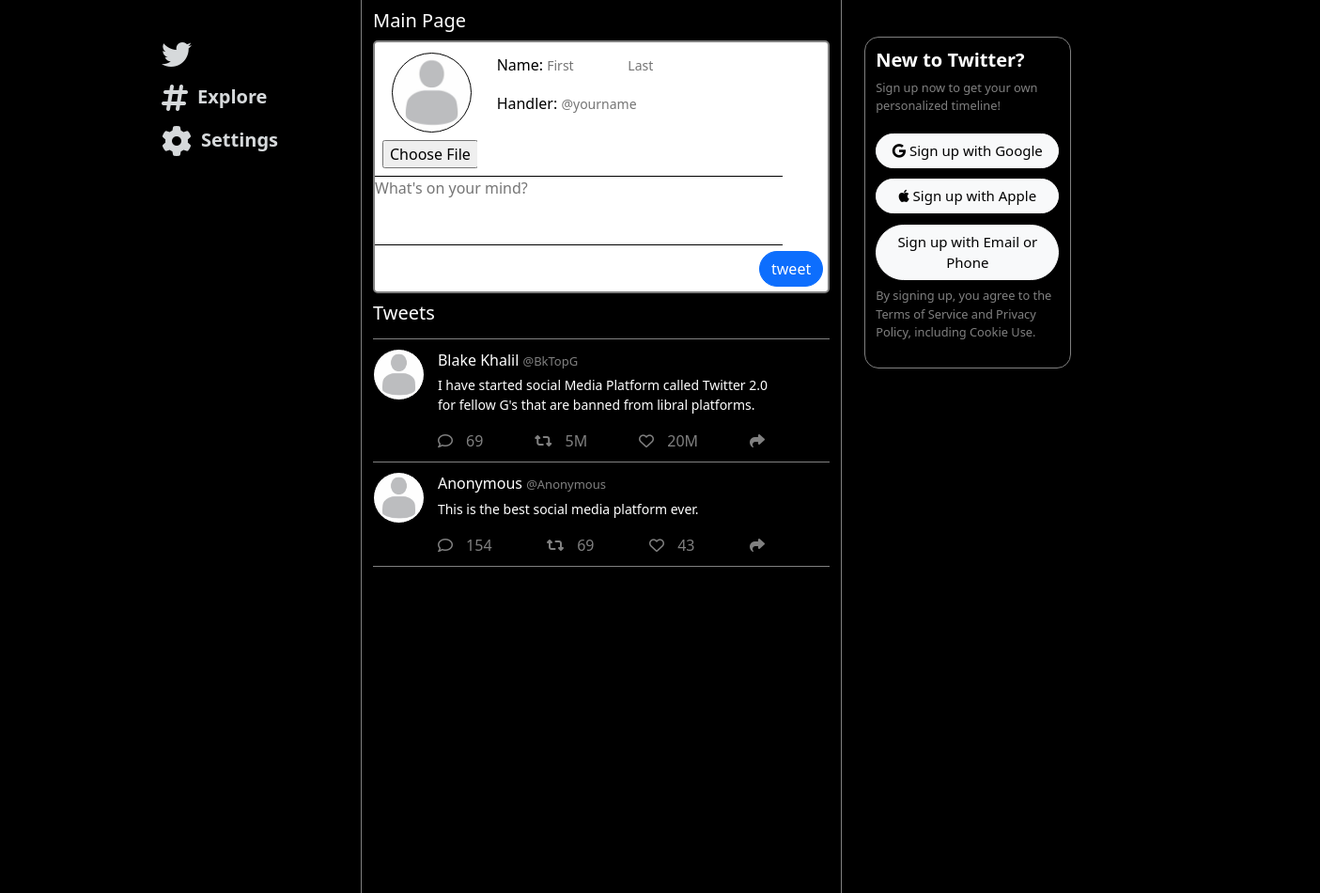
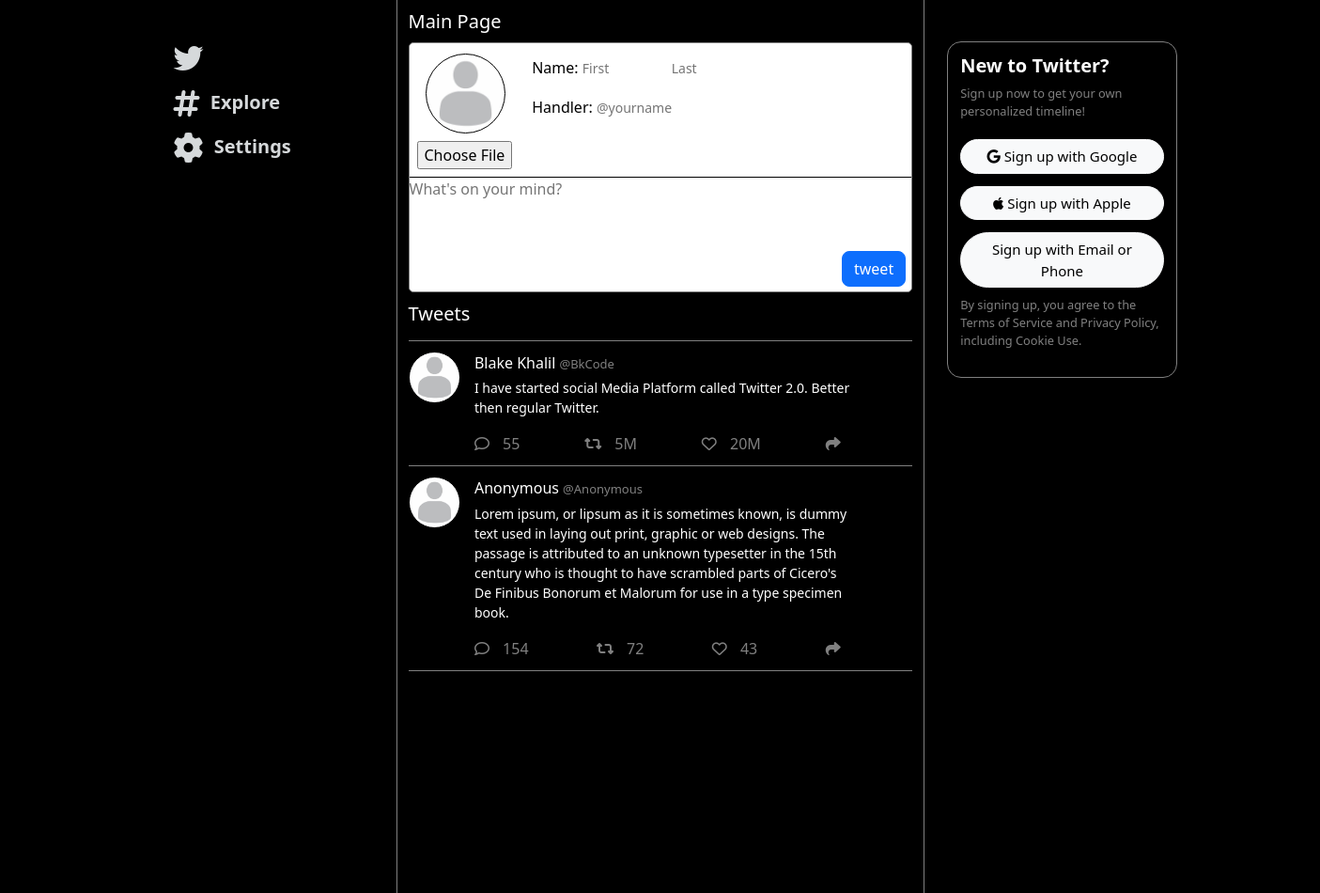
Before and after one commit to Blake556/Twitter, a plain HTML site: page index.html in a window 1280 px wide. Shown: the whole page at 94% size, 1405 px wide, since content can reach past the window. Drawn offline with nearby package versions, Linux system fonts and the light colour scheme.

Commit message:
style update

```diff
--- a/index.css
+++ b/index.css
@@ -2,11 +2,13 @@
     box-sizing: border-box;
     margin: 0;
     padding: 0;
+
 }
 
 body {
     background-color: black;
     color: white;
+    min-width: 1405px;
 }
 
 /* .main-image {
@@ -70,7 +72,7 @@ li {
     height: auto;
     margin-top: 2%;
     padding-top: .5%;
-    border: 2px solid gray;
+    border: 1px solid gray;
     border-radius: 5px;
     display: flex;
     flex-wrap: wrap;
@@ -153,12 +155,12 @@ input[type='file'] {
 }
 
 textarea {
-    width: 90%;
+    width: 100%;
 
     resize: none;
     border: none;
     border-top: .5px solid black;
-    border-bottom: .5px solid black;
+    /* border-bottom: .5px solid black; */
     outline:none;
 }
 
@@ -169,7 +171,7 @@ textarea {
 }
 
 .tweet-btn {
-    border-radius: 25px;
+    border-radius: 8px;
     margin-left: auto;
     margin-right: 1%;
     margin-bottom: 1%;
--- a/index.html
+++ b/index.html
@@ -97,14 +97,14 @@
 
                             <div class="post-flex-wrap-container">
                                 <div class="posted-user-info">
-                                    <p class='posted-user-name'>Blake Khalil <span class='posted-user-handler'>@BkTopG</span></p>
+                                    <p class='posted-user-name'>Blake Khalil <span class='posted-user-handler'>@BkCode</span></p>
                                 </div>
                                 <div class="posted-tweet">
-                                    <p>I have started social Media Platform called Twitter 2.0 for fellow  G's that are banned from libral platforms.</p>
+                                    <p>I have started social Media Platform called Twitter 2.0. Better then regular Twitter. </p>
                                 </div>
                                 <div class="posted-reactions">
                                     <div class='color1'>
-                                        <i class="reaction reaction-icons-1 fa-regular fa-comment"></i> <span class='count1'>69</span>
+                                        <i class="reaction reaction-icons-1 fa-regular fa-comment"></i> <span class='count1'>55</span>
                                         </div>
                                         <div class='color2'>
                                         <i class="reaction reaction-icons-2 fa-solid fa-retweet"></i> <span class='count2'>5M</span>
@@ -136,14 +136,14 @@
                                     <p class='posted-user-name'>Anonymous <span class='posted-user-handler'>@Anonymous</span></p>
                                 </div>
                                 <div class="posted-tweet">
-                                    <p>This is the best social media platform ever.</p>
+                                    <p>Lorem ipsum, or lipsum as it is sometimes known, is dummy text used in laying out print, graphic or web designs. The passage is attributed to an unknown typesetter in the 15th century who is thought to have scrambled parts of Cicero's De Finibus Bonorum et Malorum for use in a type specimen book.</p>
                                 </div>
                                 <div class="posted-reactions">
                                     <div class='color1'>
                                         <i class="reaction reaction-icons-1 fa-regular fa-comment"></i> <span class='count1'>154</span>
                                         </div>
                                         <div class='color2'>
-                                        <i class="reaction reaction-icons-2 fa-solid fa-retweet"></i> <span class='count2'>69</span>
+                                        <i class="reaction reaction-icons-2 fa-solid fa-retweet"></i> <span class='count2'>72</span>
                                         </div>
                                         <div class='color3'>
                                         <i class="reaction reaction-icons-3 fa-regular fa-heart"></i> <span class='count3'>43</span>
```
Also changed, not shown: index.js (+0 -7 lines).
